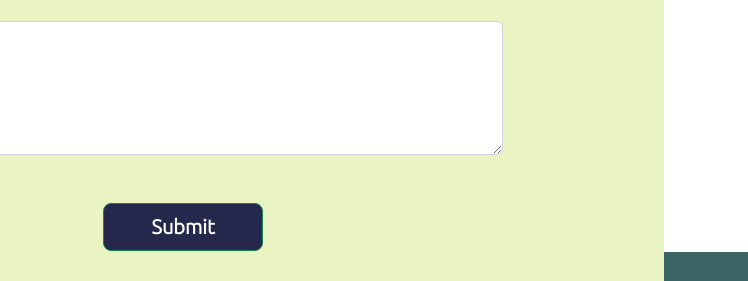
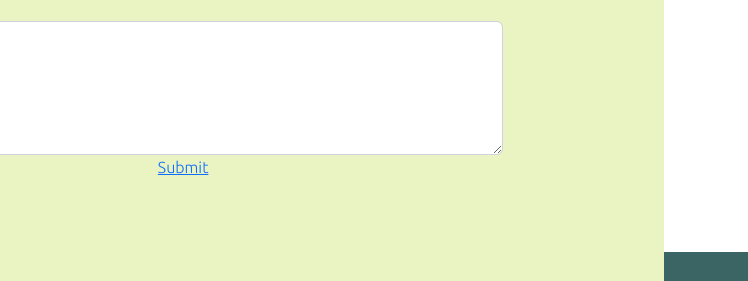
Before and after one commit to akjajay9315/Ananya-Logistics, a plain HTML site: page index.html in a window 1280 px wide. Shown: the part 2508-2789 px from the top of the page, 532-1280 px from the left. Drawn offline with nearby package versions, Linux system fonts and the light colour scheme.

Commit message:
Update index.html

```diff
--- a/index.html
+++ b/index.html
@@ -211,7 +211,8 @@
           </div>
           <div class="form-group" >
             <div class="col-sm-offset-2 col-sm-10">
-              <button ontouchstart="mailto:ananya.logistics2020@gmail.com" onclick="window.location.href='mailto:ananya.logistics2020@gmail.com'" type="button" class="btn btn-default btn-outline-success btn-lg">Submit</button>
+              <!-- <button onclick="window.location.href='mailto:ananya.logistics2020@gmail.com'" type="button" class="btn btn-outline-success btn-lg" >Submit</button> -->
+              <a class="phonebutton" href="mailto:contact2025ajay@gmail.com">Submit</a>
             </div>
           </div>
         </div>
```
